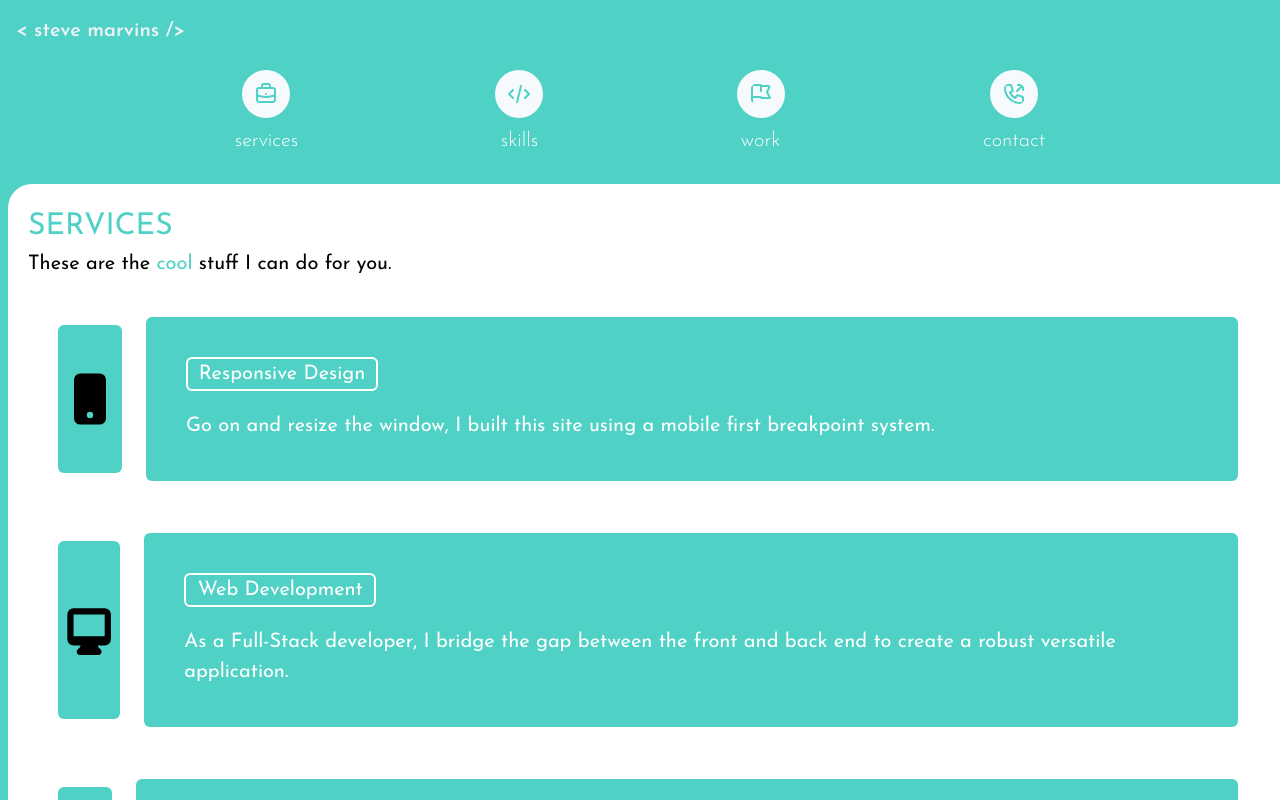
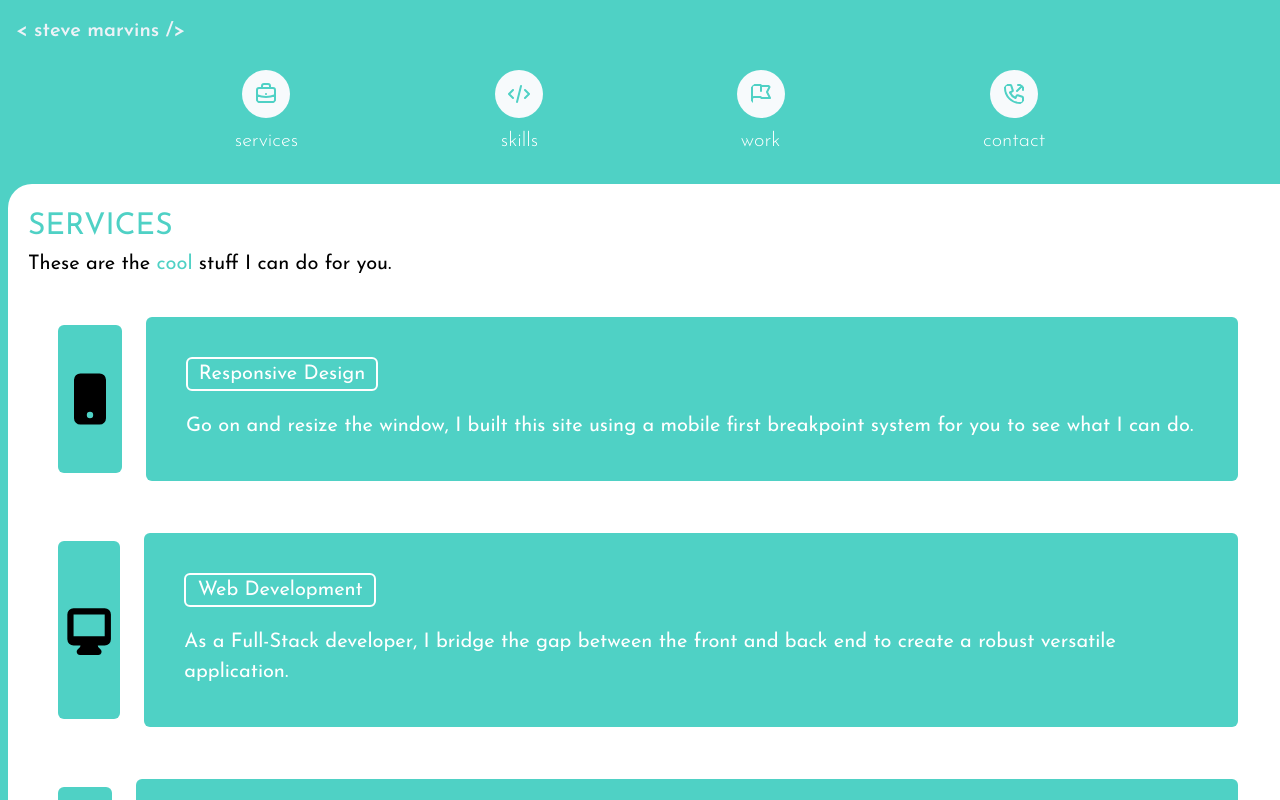
Before and after one commit to smarvins/Personal-Website, a React (Create React App) app: page /services in a window 1280 px wide. Shown: the top 800 px of the page. Built offline with nearby package versions, Linux system fonts and the light colour scheme.

Commit message:
fixed spacing

```diff
--- a/src/components/Services.js
+++ b/src/components/Services.js
@@ -27,7 +27,7 @@ function Services() {
             </svg>
             <div class="md:flex-auto sm:inline-block md:bg-blue-400 lg:bg-pink-400 xl:bg-teal-400 md:p-10 rounded-md">
               <p class="md:mb-5 w-48 md:text-center text-red-400 sm:text-green-400 md:text-white md:border-2 md:border-white rounded-md text-xl">Responsive Design</p>
-              <p className=" text-xl md:text-white">Go on and resize the window, I built this site using a mobile first breakpoint system.</p>
+              <p className=" text-xl md:text-white">Go on and resize the window, I built this site using a mobile first breakpoint system for you to see what I can do.</p>
             </div>
           </div>
 
```
